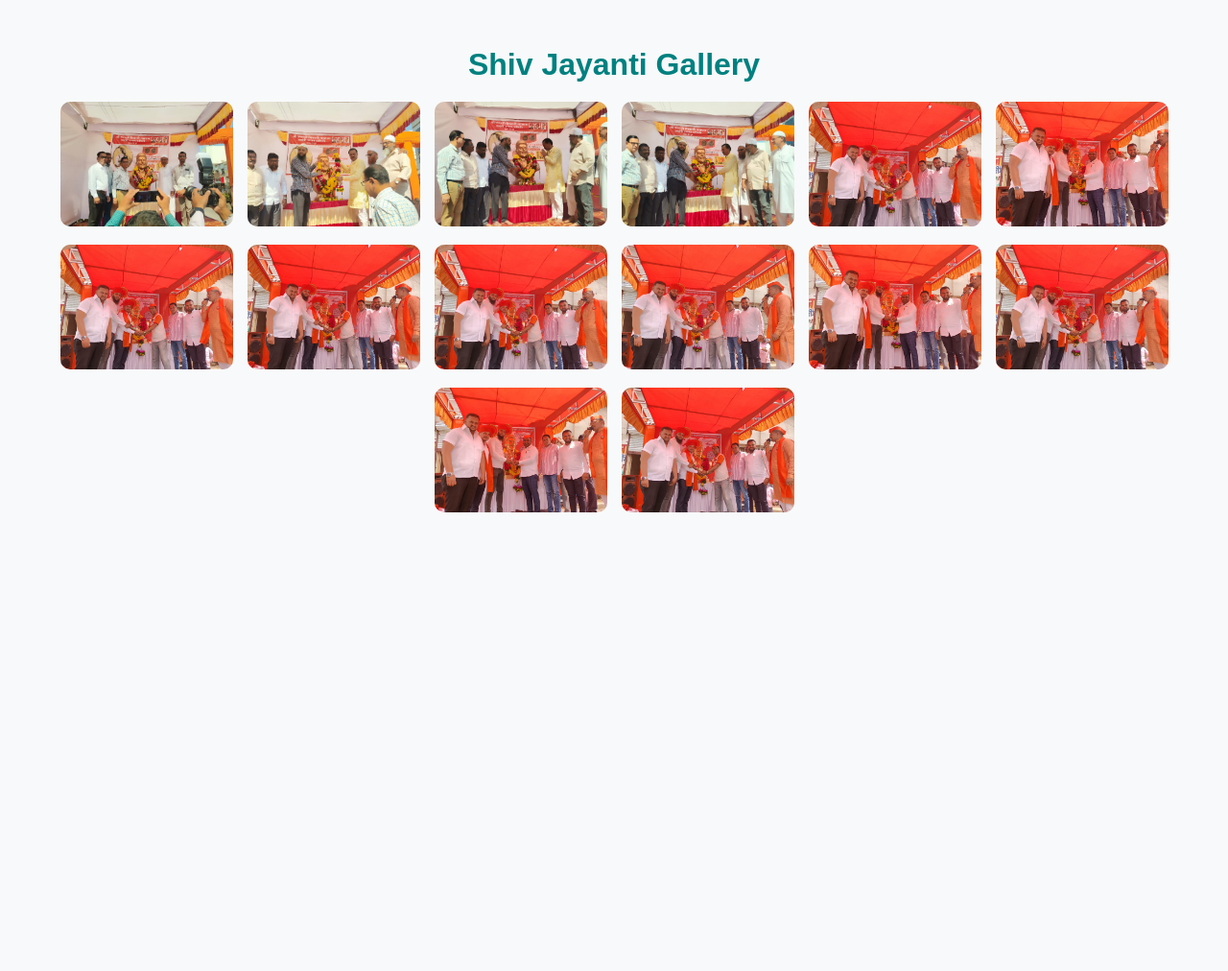
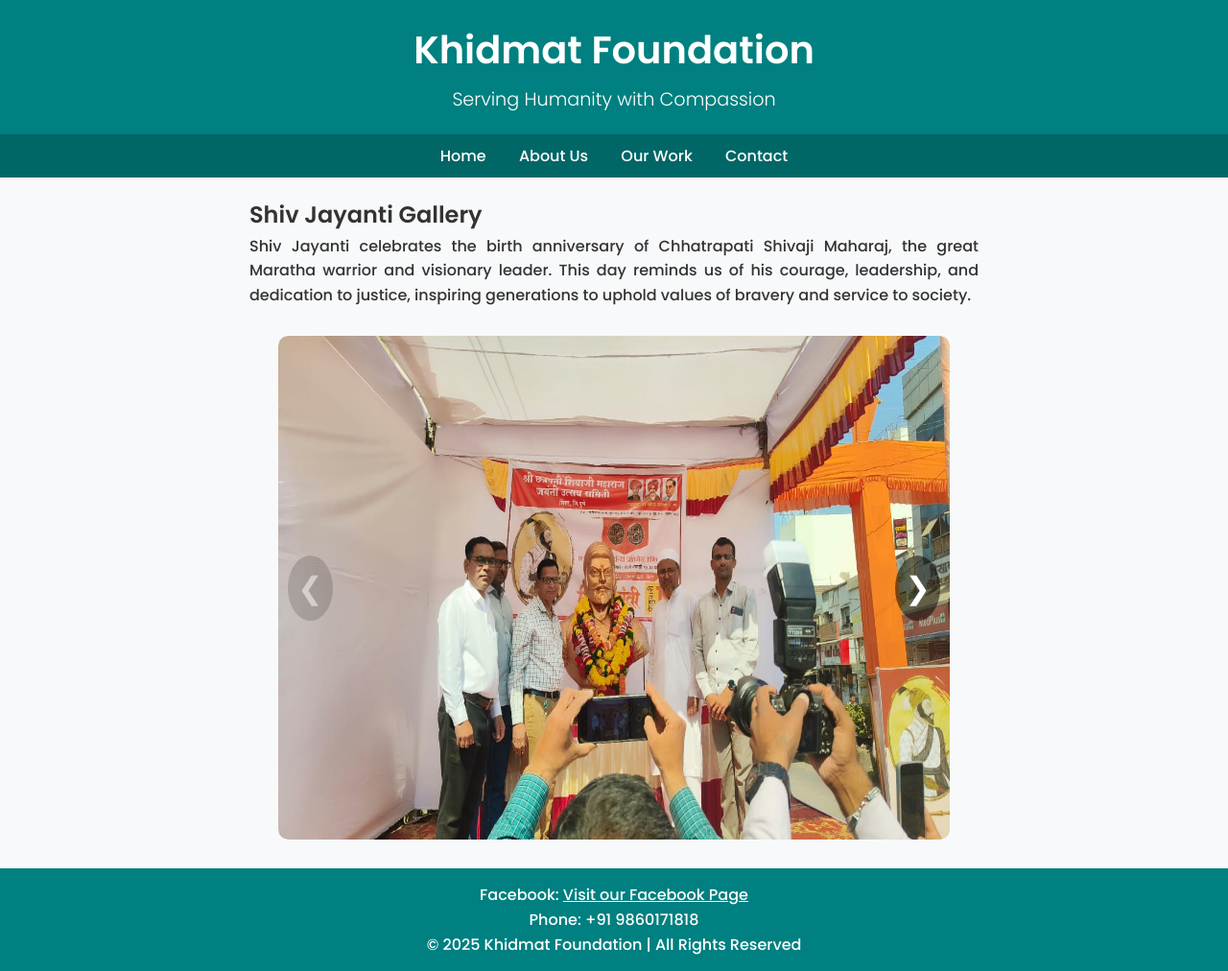
Before and after one commit to Musaddique007/KhidmatV1, a plain HTML site: page shivjayanti.html in a window 1280 px wide. Shown: the whole page at 96% size. Before the commit the page ends 800 px from the top, so only its background shows below. Drawn offline with nearby package versions, Linux system fonts and the light colour scheme.

Commit message:
Update shivjayanti.html

```diff
--- a/shivjayanti.html
+++ b/shivjayanti.html
@@ -3,93 +3,105 @@
 <head>
   <meta charset="UTF-8" />
   <title>Shiv Jayanti Gallery</title>
-  <link href="https://cdn.jsdelivr.net/npm/glightbox/dist/css/glightbox.min.css" rel="stylesheet" />
+  <link href="https://fonts.googleapis.com/css2?family=Poppins:wght@300;500;600&display=swap" rel="stylesheet">
   <style>
-    body {
-      font-family: 'Poppins', sans-serif;
-      background-color: #f8f9fa;
-      padding: 20px;
-      text-align: center;
-    }
-    h1 {
-      color: #008080;
-      margin-bottom: 20px;
-    }
-    .gallery {
-      display: flex;
-      justify-content: center;
-      gap: 15px;
-      flex-wrap: wrap;
-    }
-    .gallery img {
-      width: 180px;
-      height: 130px;
-      object-fit: cover;
-      border-radius: 10px;
-      cursor: pointer;
-      transition: transform 0.2s;
-    }
-    .gallery img:hover {
-      transform: scale(1.05);
-    }
+    * { margin:0; padding:0; box-sizing:border-box; font-family:'Poppins', sans-serif; }
+    body { background:#f8f9fa; text-align:center; line-height:1.6; }
+    header { background:#008080; color:white; padding:20px 0; }
+    header h1 { font-size:2.5rem; margin-bottom:5px; }
+    header p { font-size:1.2rem; font-weight:300; }
+    nav { background:#006666; padding:10px; }
+    nav a { color:white; margin:0 15px; text-decoration:none; font-weight:500; }
+    nav a:hover { text-decoration:underline; }
+
+    .intro { max-width:800px; margin:20px auto; padding:0 20px; text-align:justify; color:#333; }
+    .carousel { position:relative; max-width:700px; margin:30px auto; overflow:hidden; border-radius:10px; }
+    .slides { display:flex; transition:transform 0.5s ease-in-out; }
+    .slides img { width:100%; flex-shrink:0; border-radius:10px; }
+    .arrow { position:absolute; top:50%; transform:translateY(-50%); background:rgba(0,0,0,0.5); color:white; border:none; font-size:2rem; padding:10px; cursor:pointer; border-radius:50%; transition:background 0.2s; }
+    .arrow:hover:not(.disabled) { background:rgba(0,0,0,0.8); }
+    .prev { left:10px; }
+    .next { right:10px; }
+    .disabled { opacity:0.3; cursor:not-allowed; }
+
+    footer { background:#008080; color:white; text-align:center; padding:15px; margin-top:30px; }
+    footer a { color:white; text-decoration:underline; }
   </style>
 </head>
 <body>
 
-<h1>Shiv Jayanti Gallery</h1>
+<header>
+  <h1>Khidmat Foundation</h1>
+  <p>Serving Humanity with Compassion</p>
+</header>
 
-<div class="gallery">
-  <a href="images/shiv1.jpg" class="glightbox" data-gallery="shivjayanti">
-    <img src="images/shiv1.jpg" alt="Shiv Jayanti Image" />
-  </a>
-  <a href="images/shiv2.jpg" class="glightbox" data-gallery="shivjayanti">
-    <img src="images/shiv2.jpg" alt="Shiv Jayanti Image" />
-  </a>
-  <a href="images/shiv3.jpg" class="glightbox" data-gallery="shivjayanti">
-    <img src="images/shiv3.jpg" alt="Shiv Jayanti Image" />
-  </a>
-  <a href="images/shiv4.jpg" class="glightbox" data-gallery="shivjayanti">
-    <img src="images/shiv4.jpg" alt="Shiv Jayanti Image" />
-  </a>
-  <a href="images/shiv5.jpg" class="glightbox" data-gallery="shivjayanti">
-    <img src="images/shiv5.jpg" alt="Shiv Jayanti Image" />
-  </a>
-   <a href="images/shiv6.jpg" class="glightbox" data-gallery="shivjayanti">
-    <img src="images/shiv6.jpg" alt="Shiv Jayanti Image" />
-  </a>
-   <a href="images/shiv7.jpg" class="glightbox" data-gallery="shivjayanti">
-    <img src="images/shiv7.jpg" alt="Shiv Jayanti Image" />
-  </a>
-   <a href="images/shiv8.jpg" class="glightbox" data-gallery="shivjayanti">
-    <img src="images/shiv8.jpg" alt="Shiv Jayanti Image" />
-  </a>
-   <a href="images/shiv9.jpeg" class="glightbox" data-gallery="shivjayanti">
-    <img src="images/shiv9.jpeg" alt="Shiv Jayanti Image" />
-  </a>
-   <a href="images/shiv10.jpeg" class="glightbox" data-gallery="shivjayanti">
-    <img src="images/shiv10.jpeg" alt="Shiv Jayanti Image" />
-  </a>
-   <a href="images/shiv11.jpeg" class="glightbox" data-gallery="shivjayanti">
-    <img src="images/shiv11.jpeg" alt="Shiv Jayanti Image" />
-  </a>
-   <a href="images/shiv12.jpeg" class="glightbox" data-gallery="shivjayanti">
-    <img src="images/shiv12.jpeg" alt="Shiv Jayanti Image" />
-  </a>
-   <a href="images/shiv13.jpeg" class="glightbox" data-gallery="shivjayanti">
-    <img src="images/shiv13.jpeg" alt="Shiv Jayanti Image" />
-  </a>
-   <a href="images/shiv14.jpeg" class="glightbox" data-gallery="shivjayanti">
-    <img src="images/shiv14.jpeg" alt="Shiv Jayanti Image" />
-  </a>
+<nav>
+  <a href="index.html">Home</a>
+  <a href="index.html#about">About Us</a>
+  <a href="index.html#work">Our Work</a>
+  <a href="index.html#contact">Contact</a>
+</nav>
 
-
+<div class="intro">
+  <h2>Shiv Jayanti Gallery</h2>
+  <p>
+    Shiv Jayanti celebrates the birth anniversary of Chhatrapati Shivaji Maharaj, the great Maratha warrior and visionary leader. This day reminds us of his courage, leadership, and dedication to justice, inspiring generations to uphold values of bravery and service to society.
+  </p>
 </div>
 
-<script src="https://cdn.jsdelivr.net/npm/glightbox/dist/js/glightbox.min.js"></script>
+<!-- Carousel -->
+<div class="carousel">
+  <div class="slides">
+    <img src="images/shiv1.jpg" alt="Shiv Jayanti Celebration 1">
+    <img src="images/shiv2.jpg" alt="Shiv Jayanti Celebration 2">
+    <img src="images/shiv3.jpg" alt="Shiv Jayanti Celebration 3">
+    <img src="images/shiv4.jpg" alt="Shiv Jayanti Celebration 4">
+    <img src="images/shiv5.jpg" alt="Shiv Jayanti Celebration 5">
+    <img src="images/shiv6.jpg" alt="Shiv Jayanti Celebration 6">
+    <img src="images/shiv7.jpg" alt="Shiv Jayanti Celebration 7">
+    <img src="images/shiv8.jpg" alt="Shiv Jayanti Celebration 8">
+    <img src="images/shiv9.jpeg" alt="Shiv Jayanti Celebration 9">
+    <img src="images/shiv10.jpeg" alt="Shiv Jayanti Celebration 10">
+    <img src="images/shiv11.jpeg" alt="Shiv Jayanti Celebration 11">
+    <img src="images/shiv12.jpeg" alt="Shiv Jayanti Celebration 12">
+    <img src="images/shiv13.jpeg" alt="Shiv Jayanti Celebration 13">
+    <img src="images/shiv14.jpeg" alt="Shiv Jayanti Celebration 14">
+  </div>
+  <button class="arrow prev disabled">&#10094;</button>
+  <button class="arrow next">&#10095;</button>
+</div>
+
+<footer>
+  <p>Facebook: <a href="https://www.facebook.com/share/14GAffdVtAL/" target="_blank">Visit our Facebook Page</a></p>
+  <p>Phone: +91 9860171818</p>
+  <p>© 2025 Khidmat Foundation | All Rights Reserved</p>
+</footer>
+
 <script>
-  const lightbox = GLightbox({
-    selector: '.glightbox'
-  });
+  const slides = document.querySelector('.slides');
+  const images = document.querySelectorAll('.slides img');
+  const prev = document.querySelector('.prev');
+  const next = document.querySelector('.next');
+  let index = 0;
+
+  function updateArrows() {
+    prev.classList.toggle('disabled', index === 0);
+    next.classList.toggle('disabled', index === images.length - 1);
+  }
+
+  function showSlide(i) {
+    if(i < 0) index = 0;
+    else if(i >= images.length) index = images.length - 1;
+    else index = i;
+    slides.style.transform = 'translateX(' + (-index * 100) + '%)';
+    updateArrows();
+  }
+
+  prev.addEventListener('click', () => showSlide(index - 1));
+  next.addEventListener('click', () => showSlide(index + 1));
+
+  // Initialize arrows
+  updateArrows();
 </script>
 
 </body>
```
